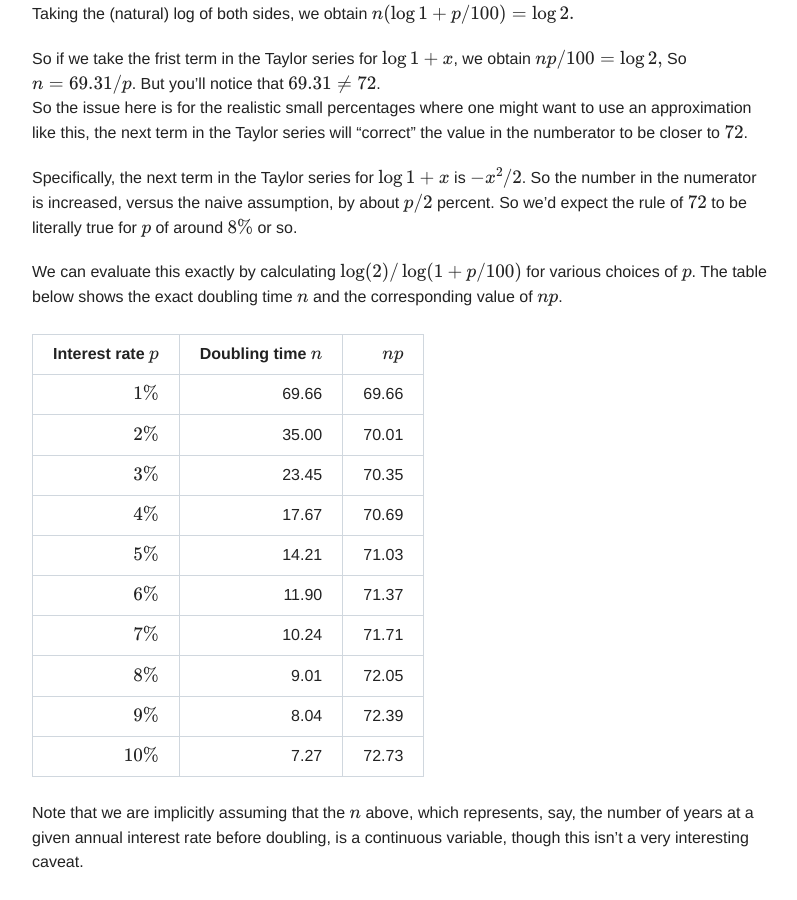
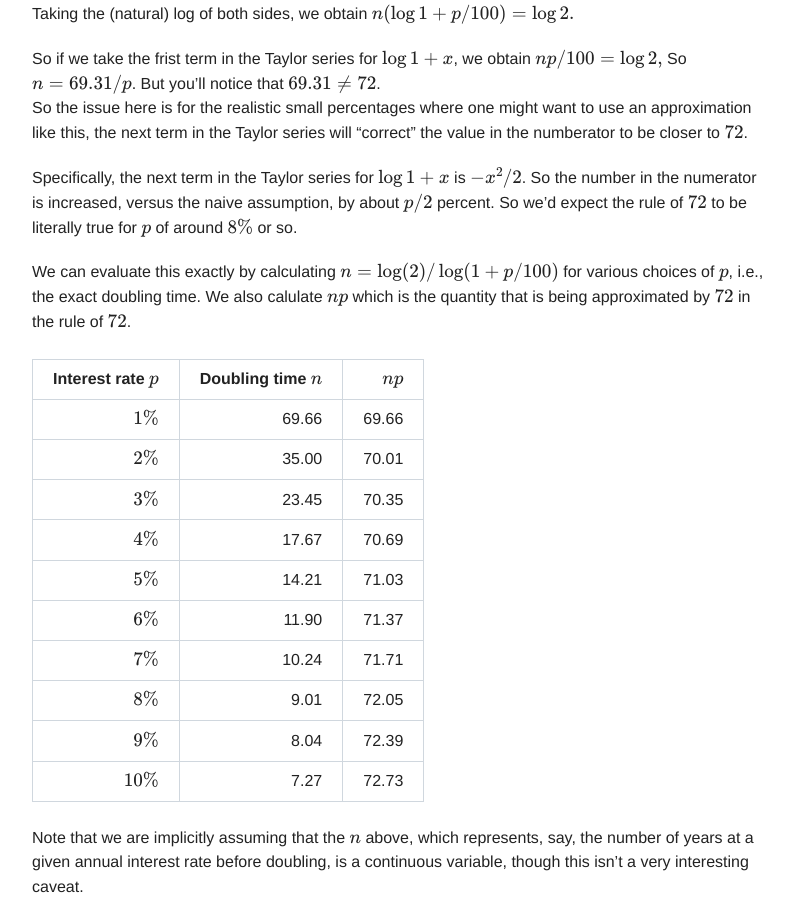
Before and after one commit to JamieGainer/JamieGainer.github.io, a Jekyll site: the page built from _posts/2026-07-26-rule-of-72.md, in a window 1280 px wide and 900 px high, scrolled down 337 px. Shown: the whole window, without its empty margins (238-1035 px from the left). Built offline with Jekyll 4.4.1, drawn with Linux system fonts in a browser that asks for light colours.

Commit message:
Update 2026-07-26-rule-of-72.md

```diff
--- a/_posts/2026-07-26-rule-of-72.md
+++ b/_posts/2026-07-26-rule-of-72.md
@@ -34,9 +34,10 @@ So the number in the numerator is increased, versus the naive assumption,
 by about $p/2$ percent.  So we'd expect the rule of $72$ to be literally
 true for $p$ of around $8\%$ or so.
 
-We can evaluate this exactly by calculating $\log(2) /
-\log(1 + p/100)$ for various choices of $p$.  The table below shows
-the exact doubling time $n$ and the corresponding value of $np$.
+We can evaluate this exactly by calculating $n = \log(2) /
+\log(1 + p/100)$ for various choices of $p$, i.e., the exact doubling time.
+We also calulate $np$ which is the quantity that is being approximated
+by $72$ in the rule of $72$.
 
 <style>
   .rule-of-72-table {
```
